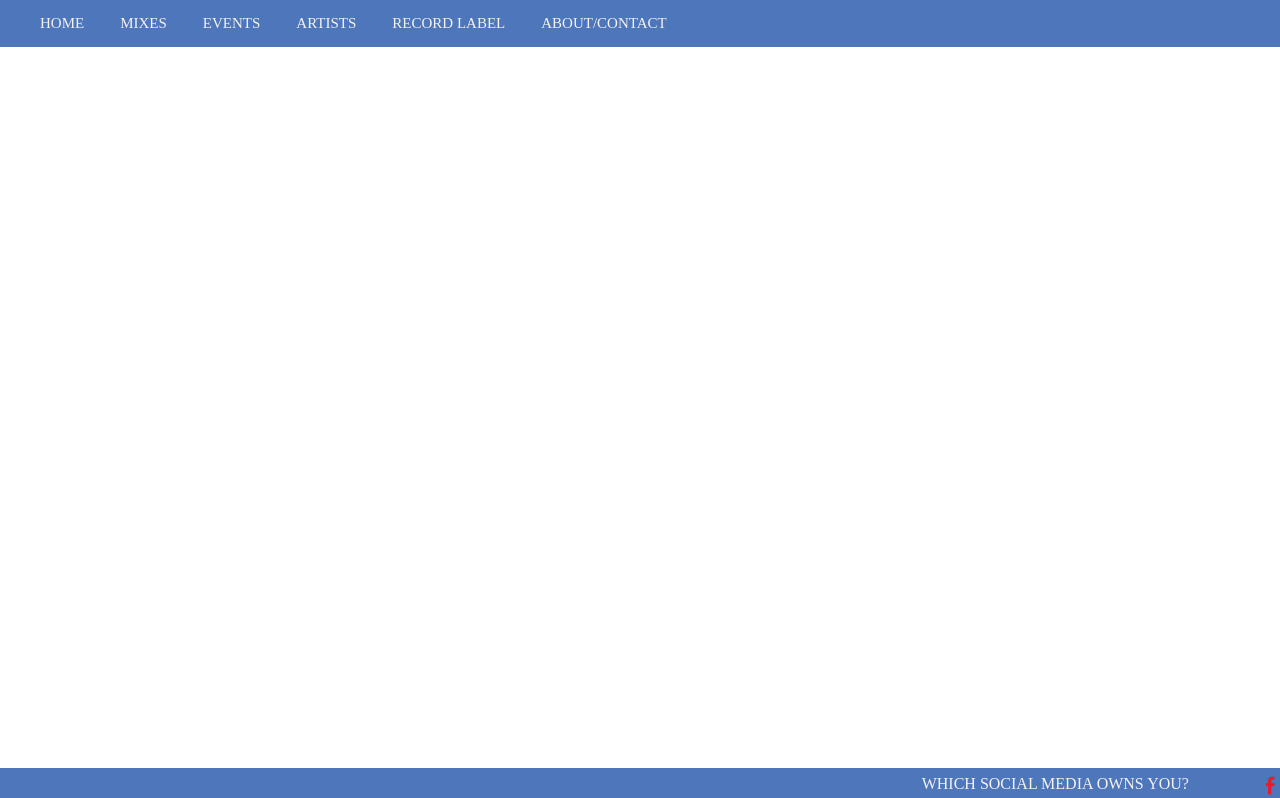
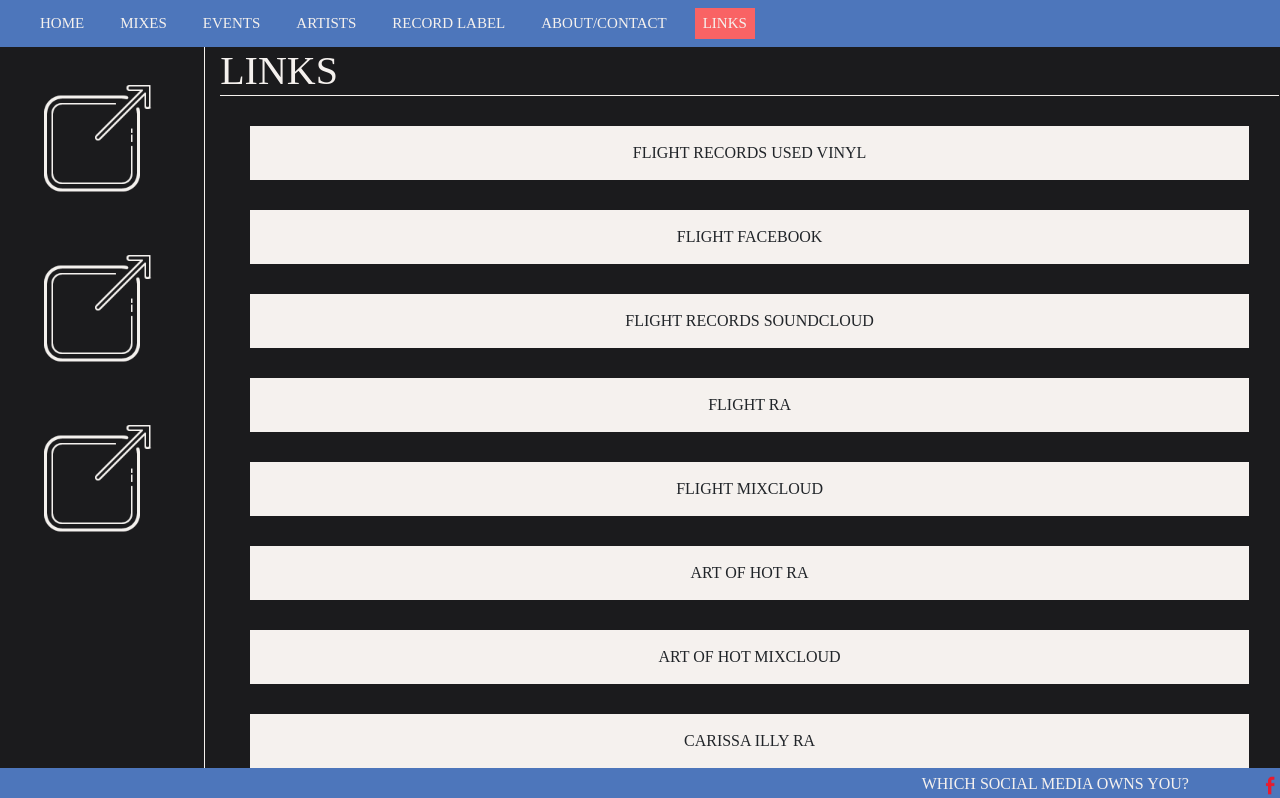
Before and after one commit to CarissaThomas/angular-showcase, an Angular app: page /links in a window 1280 px wide. Before the commit this address led to /. Shown: the top 798 px of the page. Built offline with nearby package versions, Linux system fonts and the light colour scheme.

Commit message:
not entirely sure

```diff
--- a/src/app/about/about.component.html
+++ b/src/app/about/about.component.html
@@ -7,14 +7,13 @@
     </div>
     <div class="col-md-10 col-sm-12 col-xs-12">
       <h1>Flight</h1>
+      <span class="about-contact">
+        <span>Contact: <a href="mailto:flightrecordingspdx@gmail.com">flightrecordingspdx@gmail.com</a></span>
+        <span><a target="_blank" href="https://www.facebook.com/flight.pdx/">Facebook</a></span>
+        <span><a target="_blank" href="https://www.instagram.com/flight.pdx/">Instagram</a></span>
+        <span><a target="_blank" href="https://soundcloud.com/flightrecordingspdx">Souncloud</a></span>
+      </span>
       <p>{{typewriter_display }}</p>
-    <div class="about-contact">
-      <span>Contact: <a href="mailto:flightrecordingspdx@gmail.com">flightrecordingspdx@gmail.com</a></span>
-      <!-- <a target="_blank" href="https://twitter.com/pressedoutpdx?lang=en"><img src="../assets/icons/twitter.png"></a> -->
-      <a target="_blank" href="https://www.facebook.com/flight.pdx/"><img src="../assets/icons/facebook.png"></a>
-      <a target="_blank" href="https://www.instagram.com/flight.pdx/"><img src="../assets/icons/insta.png"></a>
-      <a target="_blank" href="https://soundcloud.com/flightrecordingspdx"><img src="../assets/icons/soundcloud.png"></a>
-    </div>
     </div>
   </div>
 </div>
--- a/src/app/about/about.component.scss
+++ b/src/app/about/about.component.scss
@@ -39,22 +39,24 @@
 }
 
 .about-contact {
-    border: none !important;
-    position: absolute;
-    bottom: 25px;
     display: inline-block;
     max-height: 50px;
-    font-family: 'newtown';
+    font-family: "newtown";
     text-transform: uppercase;
 
     span {
         display: inline-block;
         font-size: 13px;
-        color: $fl-yellow;
+        color: $fl-red;
 
         a {
-            color: $fl-yellow;
+            color: $fl-red;
+            text-decoration: underline;
         }
+    }
+
+    a:hover {
+        color: $fl-yellow !important;
     }
 
     img {
--- a/src/app/about/about.component.ts
+++ b/src/app/about/about.component.ts
@@ -7,7 +7,7 @@
 })
 export class AboutComponent implements OnInit {
 
-  public typewriter_text: string = "Pressed Out PDX has one mission: to further the dance mixes scene in Portland.  There is no doubt, Portland is changing.  This city is growing to unprecedented heights and at the beginning of this bloom we have the opportunity to shape our culture.  Pressed Out PDX is about nurturing Portland mixesal talent in order to create a dance mixes scene that will genuinely contribute to the mixes we all love.  We will be throwing our own events that feature up and coming Portland talent, as well as promoting events that push the culture in the right direction.  If you want to be involved, just show up and be yourself.  Building culture takes a village and we will be providing the mixes for you to dance to.  We believe in Portland and we know you do too. ";
+  public typewriter_text: string = "About us coming soon - we take this seriously :)";
   public typewriter_display: string = "";
   public mobile: boolean;
 
--- a/src/app/app.module.ts
+++ b/src/app/app.module.ts
@@ -11,6 +11,7 @@
 import { EventsComponent } from './events/events.component';
 import { ArtistsComponent } from './artists/artists.component';
 import { RecordLabelComponent } from './record-label/record-label.component';
+import { LinksComponent } from './links/links.component';
 
 
 const routes: Routes = [
@@ -38,6 +39,10 @@
   {
     path: 'recordlabel',
     component: RecordLabelComponent
+  },
+  {
+    path: 'links',
+    component: LinksComponent
   }
 ];
 
@@ -51,6 +56,7 @@
     EventsComponent,
     ArtistsComponent,
     RecordLabelComponent,
+    LinksComponent
   ],
   imports: [
     BrowserModule,
--- /dev/null
+++ b/src/app/data/links.ts
@@ -0,0 +1,14 @@
+
+
+export const links = [
+    {name: "Flight Records Used Vinyl", link: "https://www.discogs.com/seller/RECORDSPOTPDX/profile?fbclid=IwAR0Om-NDv8YAtfs4uVoNPmyEVzRlbjfDBcXM4VdS5cLpnAL8QsGR8iTXqF4"},
+    {name: "Flight Facebook", link: "https://www.facebook.com/flight.pdx/"},
+    {name: "Flight Records Soundcloud", link: "https://soundcloud.com/flightrecordingspdx"},
+    {name: "Flight RA", link: "https://www.residentadvisor.net/promoter.aspx?id=67611"},
+    {name: "Flight Mixcloud", link: "https://www.mixcloud.com/FLIGHTPDX/"},
+    {name: "Art of Hot RA", link: "https://www.residentadvisor.net/dj/artofhot"},
+    {name: "Art of Hot Mixcloud", link: "https://www.mixcloud.com/artofhot/?fbclid=IwAR3a9a6XQh6O4h-KjQG5OpaO21LAbTJztyXmIV4ov0arvFv9hY9TDwzEZcg"},
+    {name: "Carissa illy RA", link: "https://www.residentadvisor.net/dj/carissailly?fbclid=IwAR3WrgHSnRvjdR_6MNW1SWS2vA6-49EaI6GjvjcsFVGCk1VtcC3xlyruv5M"},
+    {name: "Carissa illy Soundcloud", link: "https://soundcloud.com/carissailly?fbclid=IwAR0MZUMxJIOivxReByE_h3KvbTEF57028GwZlN12XPfBbhfXtpZFn3X9BdE"},
+    {name: "Flight Twitter", link: "https://twitter.com/FlightPdx"},
+]
--- a/src/app/events/events.component.html
+++ b/src/app/events/events.component.html
@@ -7,7 +7,7 @@
       </div>
       <div class="col-md-10 col-sm-12 col-xs-12">
         <h1>Events</h1>
-        <p>Our first event is coming soon &hearts;</p>
+        <p>New events coming soon &hearts;</p>
       </div>
     </div>
   </div>
--- a/src/app/events/events.component.ts
+++ b/src/app/events/events.component.ts
@@ -1,4 +1,4 @@
-import { Component, OnInit } from '@angular/core';
+import { Component, OnInit, ElementRef } from '@angular/core';
 
 @Component({
   selector: 'app-events',
@@ -7,9 +7,10 @@
 })
 export class EventsComponent implements OnInit {
 
-  constructor() { }
+  constructor(private elementRef: ElementRef) { }
 
   ngOnInit() {
+    this.elementRef.nativeElement.ownerDocument.body.style.backgroundColor = '#1B1B1D';
   }
 
 }
--- /dev/null
+++ b/src/app/links/links.component.html
@@ -0,0 +1,16 @@
+<div class="fl-links">
+  <div class="row">
+    <div class="col-md-2 d-none d-md-block">
+      <img src="../../assets/moduleImages/linkicon.png">
+      <img src="../../assets/moduleImages/linkicon.png">
+      <img src="../../assets/moduleImages/linkicon.png">
+    </div>
+    <div class="col-md-10 col-sm-12 col-xs-12">
+      <h1>Links</h1>
+        <li *ngFor="let link of links"
+        (click)="goToLink(link.link)">
+        <span>{{link.name}}</span>
+        </li>
+    </div>
+  </div>
+</div>
--- /dev/null
+++ b/src/app/links/links.component.scss
@@ -0,0 +1,51 @@
+@import '../../variables';
+
+.fl-links {
+    font-family: 'newtown';
+    text-transform: uppercase;
+
+    div:first-child {
+        border-right: none;
+        border-bottom: none;
+    }
+
+    div {
+        border: 1px solid $fl-white;
+        height: 100%;
+        border-top: none;
+    }
+
+    h1 {
+        color: $fl-white;
+        border-bottom: 1px solid $fl-white;
+    }
+
+    p {
+        color: $fl-white;
+    }
+
+    img {
+        height: 150px;
+        width: 150px;
+        right: 10px;
+        margin-top: 20px;
+        margin-left: 15px;
+    }
+
+    li {
+        background-color: $fl-white;
+        list-style-type: none;
+        margin: 30px;
+        text-align: center;
+        padding: 15px;
+        cursor: pointer;
+    }
+
+    li:hover {
+        background-color: $fl-red;
+        span {
+            color: $fl-white;
+        }
+    }
+
+}
--- /dev/null
+++ b/src/app/links/links.component.ts
@@ -0,0 +1,22 @@
+import { Component, OnInit, ElementRef } from '@angular/core';
+import { links } from '../data/links';
+
+@Component({
+  selector: 'app-links',
+  templateUrl: './links.component.html',
+  styleUrls: ['./links.component.scss']
+})
+export class LinksComponent implements OnInit {
+  links: any[];
+  constructor(private elementRef: ElementRef) { }
+
+  ngOnInit() {
+    this.elementRef.nativeElement.ownerDocument.body.style.backgroundColor = '#1B1B1D';
+    this.links = links;
+  }
+
+  goToLink(link) {
+    window.open(link, "_blank");
+  }
+
+}
--- a/src/app/nav-bar/nav-bar.component.html
+++ b/src/app/nav-bar/nav-bar.component.html
@@ -5,23 +5,26 @@
   </button>
     <div class="collapse navbar-collapse" id="navbarSupportedContent">
       <ul class="navbar-nav">
-        <li class="nav-item active fl-nav-item">
-          <a class="nav-link" [routerLink]="['']">HOME<span class="sr-only">(current)</span></a>
+        <li class="nav-item active fl-nav-item"  data-toggle="collapse" data-target=".navbar-collapse.show">
+          <a class="nav-link"[routerLink]="['']">HOME<span class="sr-only">(current)</span></a>
         </li>
-        <li class="nav-item fl-nav-item">
+        <li class="nav-item fl-nav-item" data-toggle="collapse" data-target=".navbar-collapse.show">
           <a [routerLinkActive]="'active-link'" [routerLink]="['/mixes']" class="nav-link" >MIXES</a>
         </li>
-        <li class="nav-item fl-nav-item">
+        <li class="nav-item fl-nav-item" data-toggle="collapse" data-target=".navbar-collapse.show">
             <a class="nav-link" [routerLinkActive]="'active-link'" [routerLink]="['/events']">EVENTS</a>
         </li>
-        <li class="nav-item fl-nav-item">
+        <li class="nav-item fl-nav-item" data-toggle="collapse" data-target=".navbar-collapse.show">
           <a class="nav-link" [routerLinkActive]="'active-link'" [routerLink]="['/artists']">ARTISTS</a>
       </li>
-      <li class="nav-item fl-nav-item">
+      <li class="nav-item fl-nav-item" data-toggle="collapse" data-target=".navbar-collapse.show">
         <a class="nav-link" [routerLinkActive]="'active-link'" [routerLink]="['/recordlabel']">Record Label</a>
     </li>
-      <li class="nav-item fl-nav-item">
+      <li class="nav-item fl-nav-item" data-toggle="collapse" data-target=".navbar-collapse.show">
           <a class="nav-link" [routerLinkActive]="'active-link'" [routerLink]="['/about']">ABOUT/CONTACT</a>
+        </li>
+        <li class="nav-item fl-nav-item" data-toggle="collapse" data-target=".navbar-collapse.show">
+          <a class="nav-link" [routerLinkActive]="'active-link'" [routerLink]="['/links']">Links</a>
         </li>
       </ul>
     </div>
--- a/src/app/record-label/record-label.component.html
+++ b/src/app/record-label/record-label.component.html
@@ -8,12 +8,6 @@
     <div class="col-md-10 col-sm-12 col-xs-12">
       <h1>Record Label</h1>
       <p>Our first release is coming soon</p>
-      <div class="fl-contact">
-        <span>Contact: <a href="mailto:flightrecordingspdx@gmail.com">flightrecordingspdx@gmail.com</a></span>
-        <!-- <a target="_blank" href="https://twitter.com/pressedoutpdx?lang=en"><img src="../assets/icons/twitter.png"></a> -->
-        <a target="_blank" href="https://www.instagram.com/flightrecordingspdx/?hl=en"><img src="../assets/icons/insta.png"></a>
-        <a target="_blank" href="https://soundcloud.com/flightrecordingspdx"><img src="../assets/icons/soundcloud.png"></a>
-      </div>
     </div>
   </div>
 </div>
```
Also changed, not shown: src/assets/moduleImages/linkicon.png (added), 1 other file (tests, documents, lock files or other folders).
